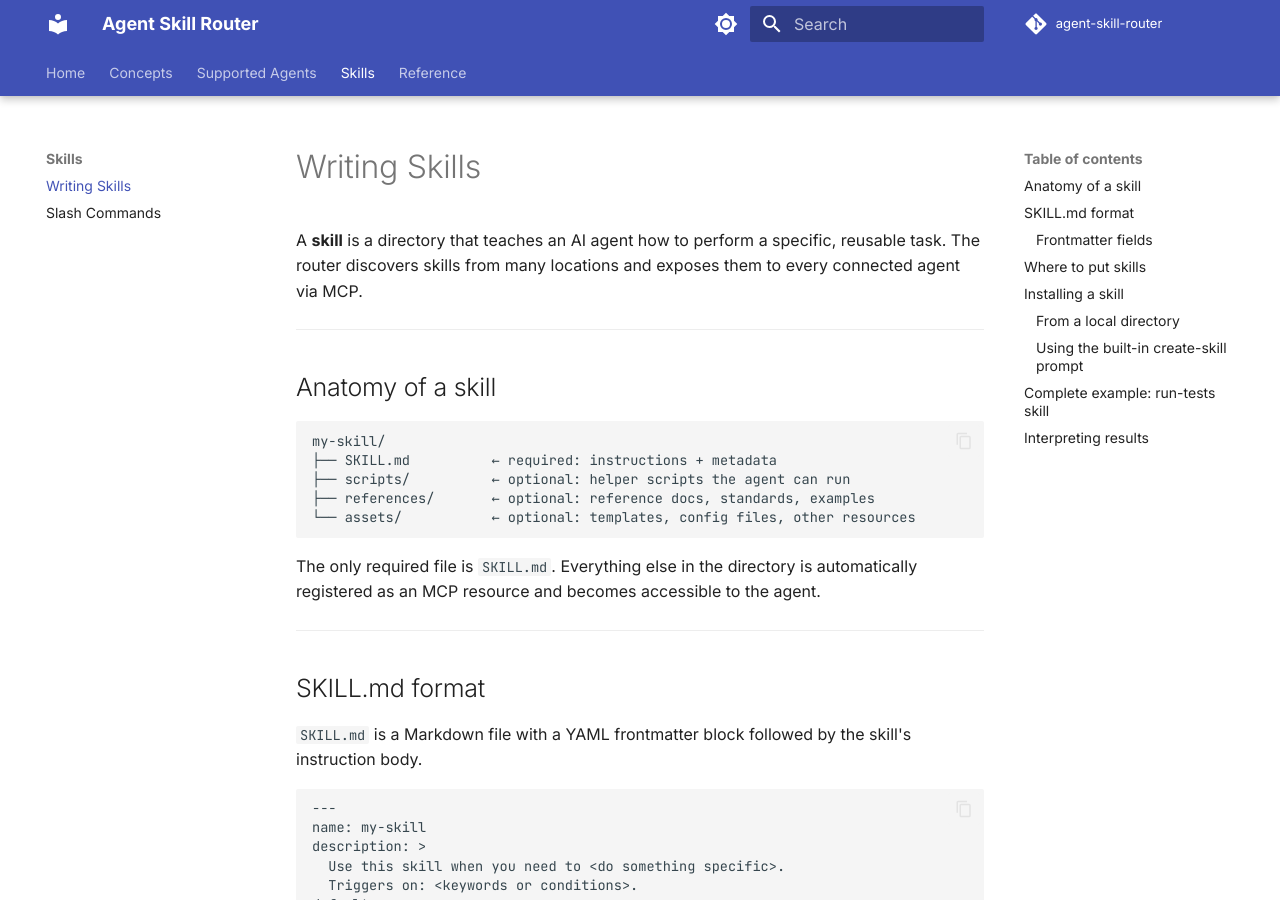
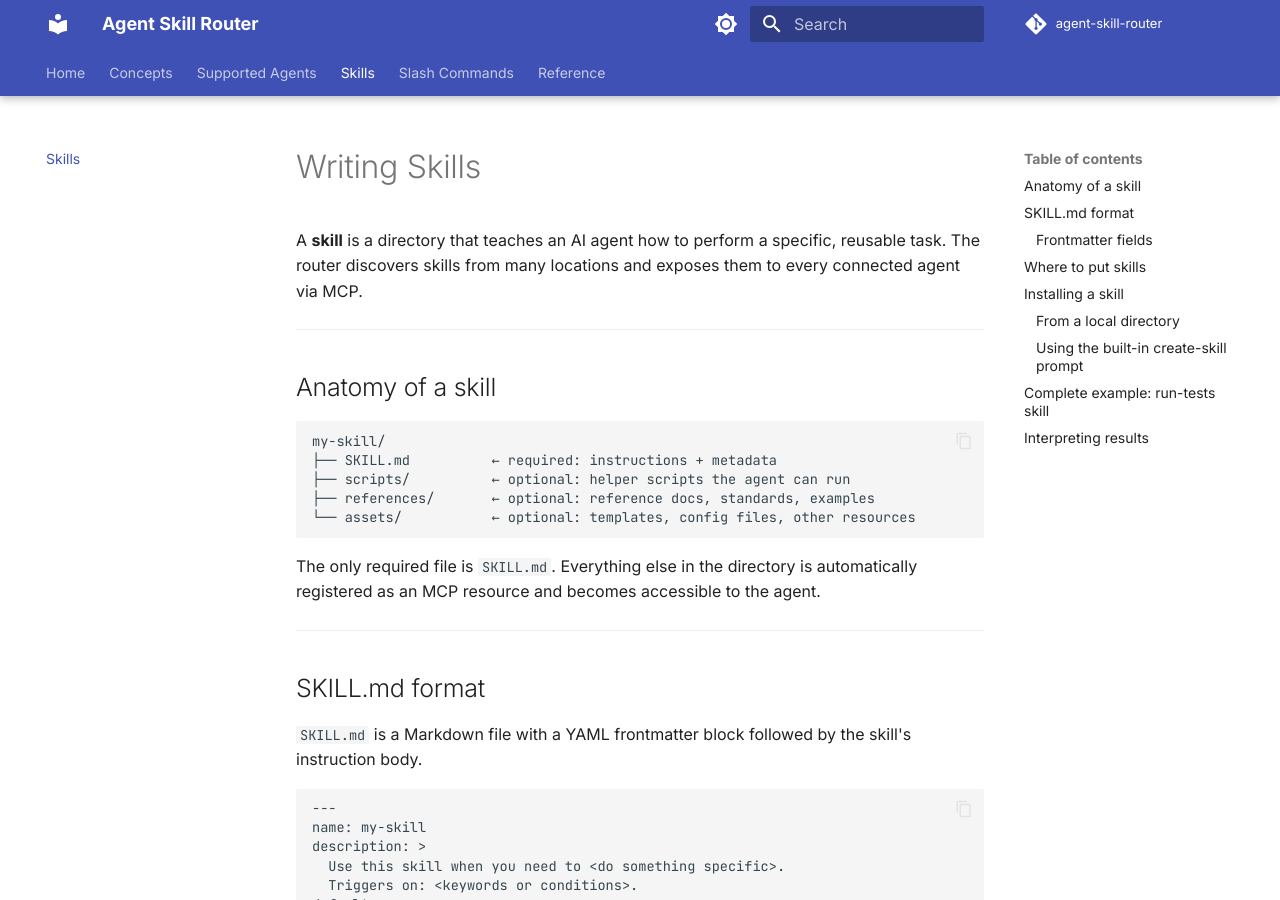
Before and after one commit to mariotaddeucci/agent-skill-router, an MkDocs documentation site: the page built from docs/skills.md, in a window 1280 px wide and 900 px high. Built offline with MkDocs 1.6.1 and Material for MkDocs 9.7.7, drawn with Linux system fonts in a browser that asks for light colours; comment, search, counter and statistics services are not loaded.

Commit message:
docs: flatten nav, separate Skills and Slash Commands, remove side sections

```diff
--- a/mkdocs.yml
+++ b/mkdocs.yml
@@ -26,8 +26,6 @@ theme:
   features:
     - navigation.tabs
     - navigation.tabs.sticky
-    - navigation.sections
-    - navigation.expand
     - navigation.top
     - navigation.footer
     - content.code.copy
@@ -66,9 +64,8 @@ nav:
   - Home: index.md
   - Concepts: concepts.md
   - Supported Agents: agents.md
-  - Skills:
-      - Writing Skills: skills.md
-      - Slash Commands: slash-commands.md
+  - Skills: skills.md
+  - Slash Commands: slash-commands.md
   - Reference:
       - CLI: cli.md
       - Configuration: configuration.md
```
